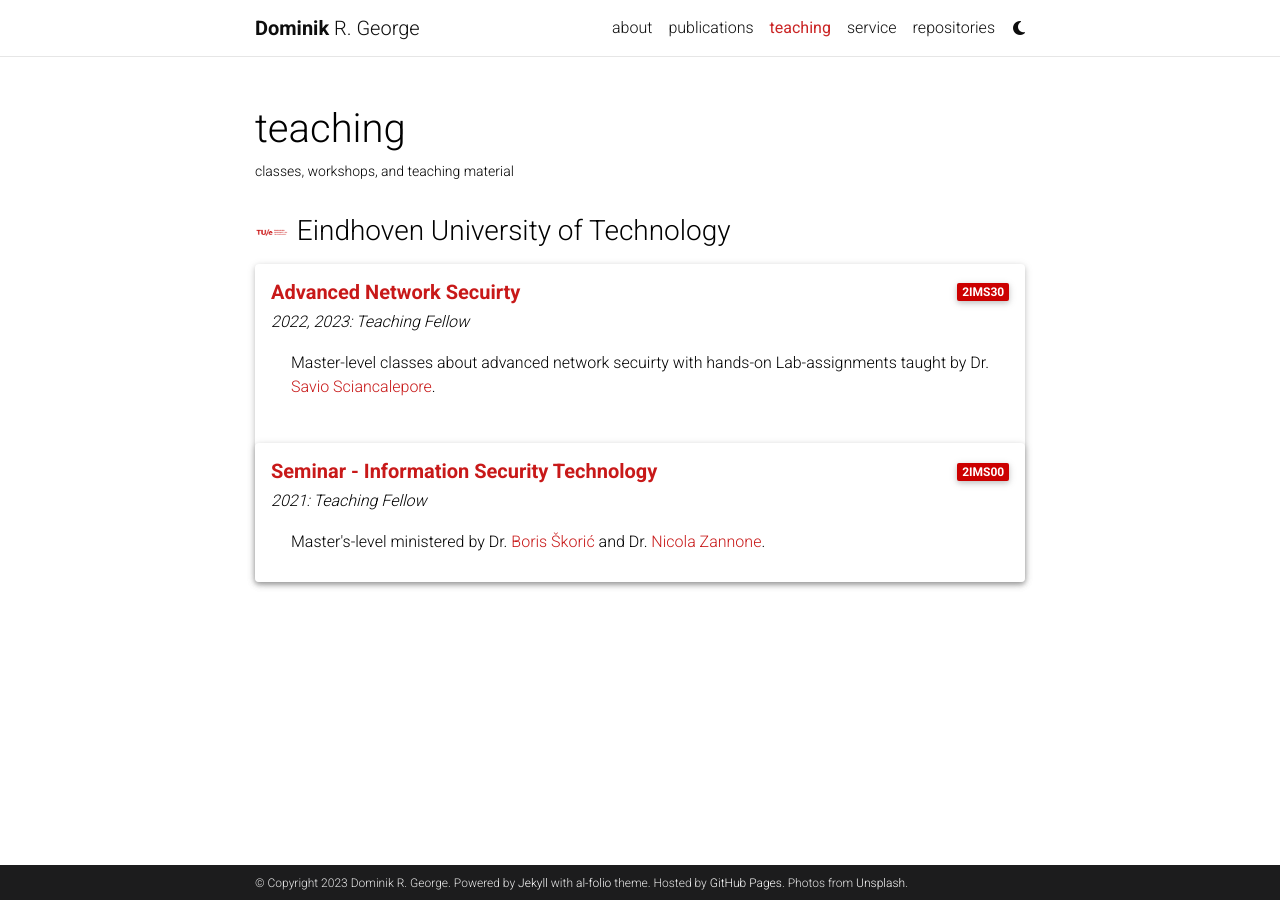
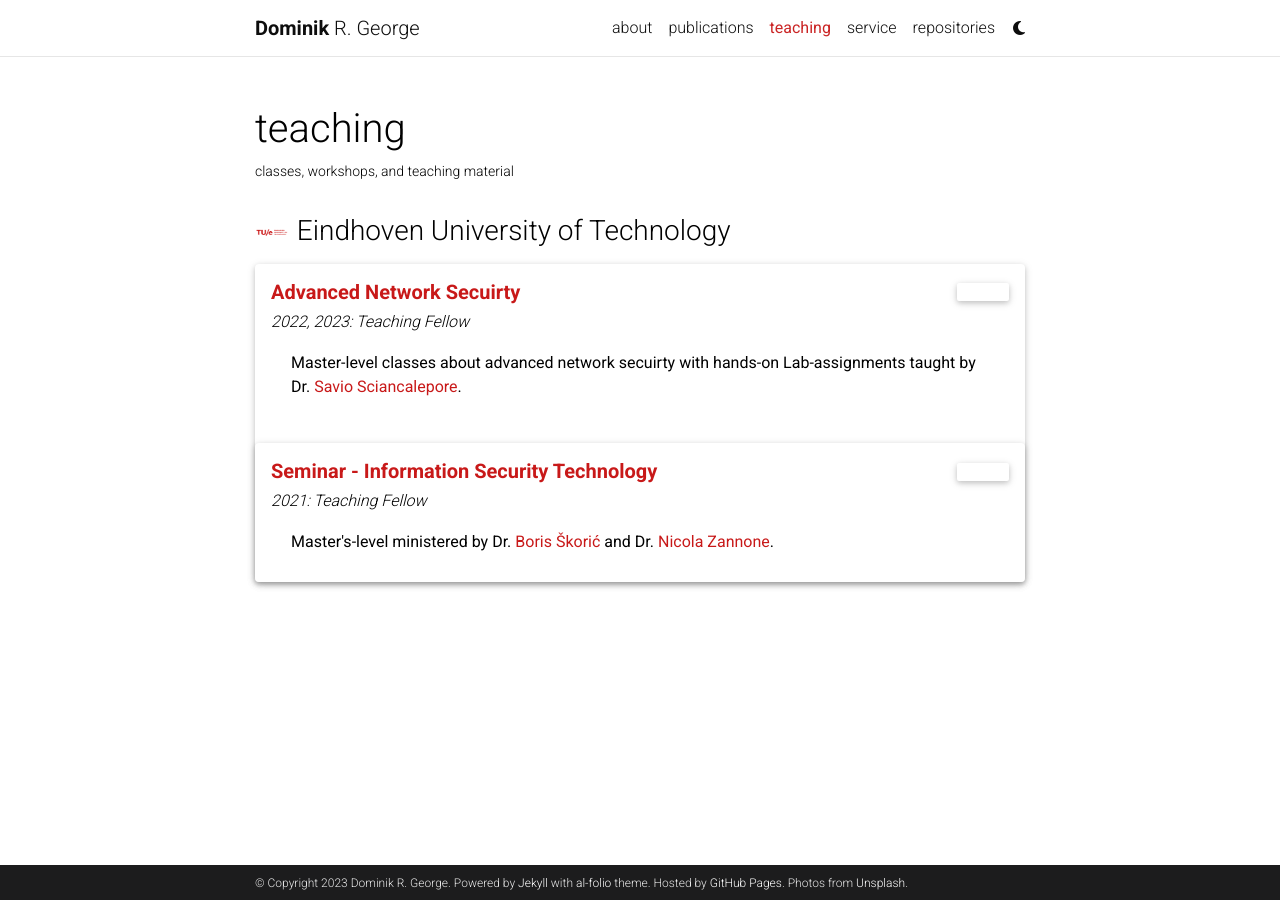
Before and after one commit to DominikRoy/DominikRoy.github.io, a Jekyll site: the page built from _pages/teaching.md, in a window 1280 px wide. Built offline with Jekyll 4.4.1, drawn with Linux system fonts in a browser that asks for light colours; comment, search, counter and statistics services are not loaded; a style sheet for code colours, icons or effects is not loaded.

Commit message:
Updated teaching page. Still in work in progress.

```diff
--- a/_pages/teaching.md
+++ b/_pages/teaching.md
@@ -16,13 +16,13 @@
         <h5 class="font-weight-bold"><a target="_blank" href="https://canvas.tue.nl/courses/22036">Advanced Network Secuirty</a></h5>
       </div>
       <div class="col-sm-2 text-left text-sm-right">
-        <span class="badge font-weight-bold danger-color-dark text-uppercase align-middle">
+        <span class="badge font-weight-bold text-uppercase align-middle">
             2IMS30
         </span>
       </div>
     </div>
     <h6 class="font-italic mt-2 mt-sm-0">2022, 2023: Teaching Fellow</h6>
-    <ul class="card-text font-weight-light list-group list-group-flush">
+    <ul class="card-text list-group list-group-flush">
       <li class="list-group-item">Master-level classes about advanced network secuirty with hands-on Lab-assignments taught by Dr. <a target="_blank" href="https://research.tue.nl/en/persons/savio-sciancalepore">Savio Sciancalepore</a>.</li>
     </ul>
   </div>
@@ -34,13 +34,13 @@
         <h5 class="font-weight-bold"><a target="_blank" href="https://canvas.tue.nl/courses/15035">Seminar - Information Security Technology</a></h5>
       </div>
       <div class="col-sm-2 text-left text-sm-right">
-        <span class="badge font-weight-bold danger-color-dark text-uppercase align-middle">
+        <span class="badge font-weight-bold text-uppercase align-middle">
             2IMS00
         </span>
       </div>
     </div>
     <h6 class="font-italic mt-2 mt-sm-0">2021: Teaching Fellow</h6>
-    <ul class="card-text font-weight-light list-group list-group-flush">
+    <ul class="card-text list-group list-group-flush">
       <li class="list-group-item">Master's-level ministered by Dr. <a target="_blank" href="https://www.tue.nl/en/research/researchers/boris-skoric/">Boris Škorić</a> and Dr. <a target="_blank" href="https://www.tue.nl/en/research/researchers/nicola-zannone/">Nicola Zannone</a>.</li>
     </ul>
   </div>
```
